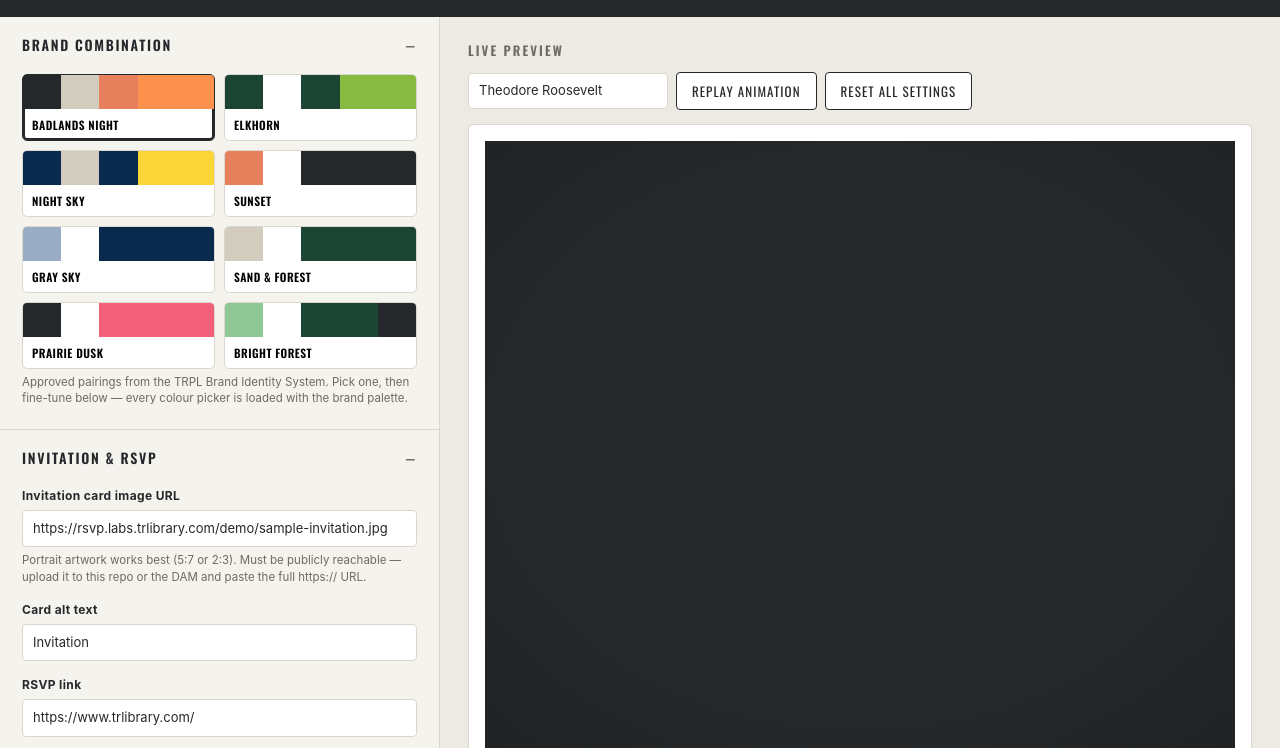
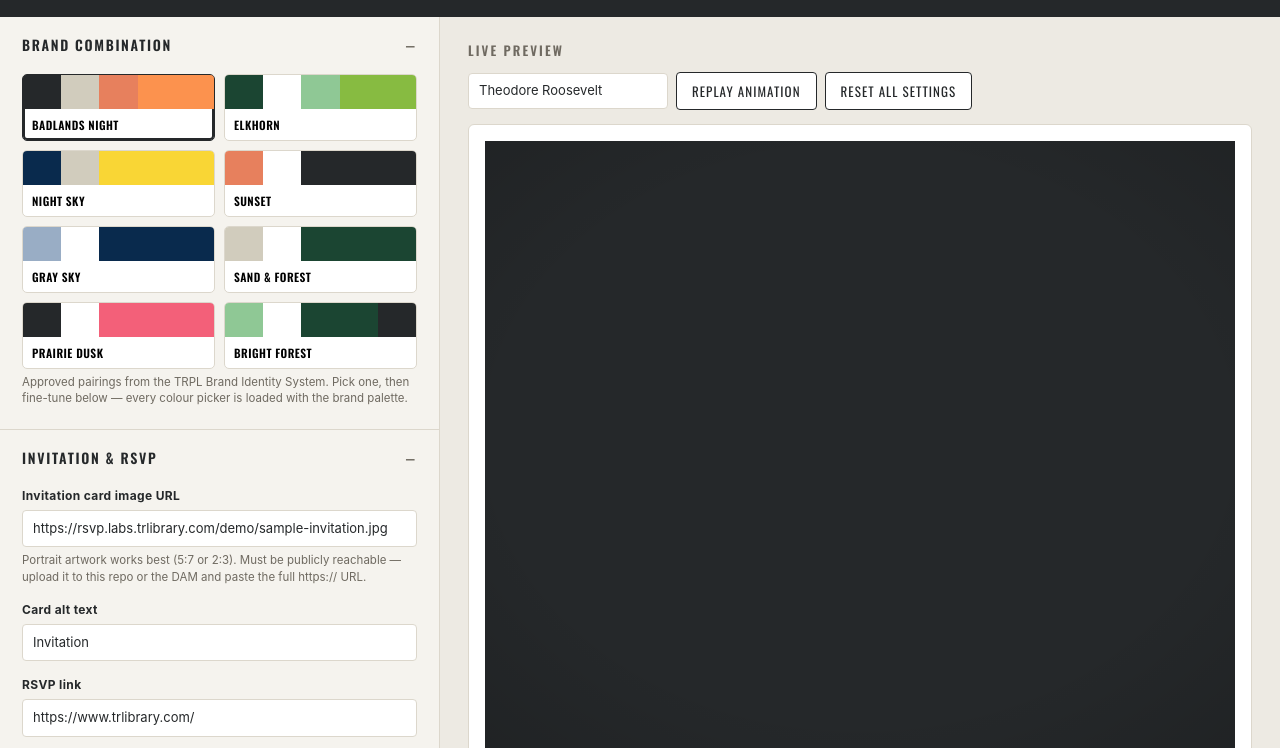
Before and after one commit to Theodore-Roosevelt-Presidential-Library/DigitalInvite, a plain HTML site: page index.html in a window 1280 px wide. Shown: the part 52-800 px from the top of the page. Drawn offline with nearby package versions, Linux system fonts and the light colour scheme.

Commit message:
Fixes to color selectors

```diff
--- a/dist/trpl-invite.js
+++ b/dist/trpl-invite.js
@@ -346,7 +346,8 @@
       '.stage.live .env-inner{opacity:0;}',
 
       '.throat{position:absolute;left:0;right:0;top:0;height:calc(var(--throat-h) + 1px);',
-      '  background:var(--liner);z-index:2;border-radius:3px 3px 0 0;}',
+      '  background:var(--liner);z-index:2;border-radius:3px 3px 0 0;',
+      '  box-shadow:inset 0 2px 0 var(--throat-edge);}',
 
       '.pocket{position:absolute;left:0;right:0;top:var(--throat-h);bottom:0;z-index:6;',
       '  background:var(--env);border-radius:0 0 3px 3px;',
@@ -580,6 +581,9 @@
     s.setProperty('--stage-r', cfg.stageRadius);
     s.setProperty('--env', cfg.envelopeColor);
     s.setProperty('--liner', cfg.linerColor);
+    // a flat lip along the fold so the opening still reads as an opening
+    s.setProperty('--throat-edge', luminance(cfg.linerColor) > 0.4
+      ? 'rgba(0,0,0,.22)' : 'rgba(255,255,255,.16)');
     s.setProperty('--seal-c', cfg.sealColor);
     s.setProperty('--seal-img', cssUrl(sealSrc));
     s.setProperty('--seal-s', cfg.sealScale);
--- a/index.html
+++ b/index.html
@@ -237,6 +237,7 @@
         <label><span class="lb">Envelope liner colour</span>
           <span class="colorrow"><input type="color" data-c="linerColor" value="#E7805D"><input type="text" data-k="linerColor" value="#E7805D"></span>
           <span class="swatches" data-for="linerColor"></span>
+          <span class="hint" id="linerNote"></span>
         </label>
         <label><span class="lb">Flap shape</span>
           <select data-k="flapShape">
@@ -380,11 +381,11 @@
       sealColor:'#FC924E', accentColor:'#FC924E', stampPaper:'#FFFFFF' },
 
     { name:'Elkhorn', vignette:true,
-      backgroundColor:'#1B4532', envelopeColor:'#FFFFFF', linerColor:'#1B4532',
+      backgroundColor:'#1B4532', envelopeColor:'#FFFFFF', linerColor:'#8FC895',
       sealColor:'#87BB41', accentColor:'#87BB41', stampPaper:'#FFFFFF' },
 
     { name:'Night Sky', vignette:true,
-      backgroundColor:'#092A4D', envelopeColor:'#D1CCBD', linerColor:'#092A4D',
+      backgroundColor:'#092A4D', envelopeColor:'#D1CCBD', linerColor:'#F9D635',
       sealColor:'#F9D635', accentColor:'#F9D635', stampPaper:'#FFFFFF' },
 
     { name:'Sunset', vignette:false,
@@ -516,6 +517,42 @@
   function ratio(a,b){ var x=lumOf(a),y=lumOf(b); return (Math.max(x,y)+0.05)/(Math.min(x,y)+0.05); }
   function autoInk(bg){ return ratio(bg,'#25282A') >= ratio(bg,'#FFFFFF') ? '#25282A' : '#FFFFFF'; }
 
+  /* Perceptual distance (redmean). Luminance contrast alone is the wrong test
+     here — Sunset Yellow on Sand is near-identical in luminance but obviously
+     a different colour, and flagging that would just train people to ignore
+     the warning. 0 = identical, ~765 = black vs white. */
+  function colourDistance(a, b){
+    function rgb(h){ return [1,3,5].map(function(i){ return parseInt(h.substr(i,2),16); }); }
+    var x = rgb(a), y = rgb(b);
+    var rm = (x[0] + y[0]) / 2;
+    var dR = x[0]-y[0], dG = x[1]-y[1], dB = x[2]-y[2];
+    return Math.sqrt((2 + rm/256)*dR*dR + 4*dG*dG + (2 + (255-rm)/256)*dB*dB);
+  }
+
+  /* The liner is what the open flap reveals. If it matches the background the
+     envelope reads as a hole in the page; if it matches the paper the opening
+     disappears entirely. Warn on both. */
+  var LINER_MIN_DISTANCE = 60;
+  function checkLiner(cfg){
+    var el = document.getElementById('linerNote');
+    var L = cfg.linerColor;
+    if (!/^#[0-9a-f]{6}$/i.test(L)) { el.textContent=''; return; }
+    var msgs = [];
+    if (/^#[0-9a-f]{6}$/i.test(cfg.backgroundColor) &&
+        colourDistance(L, cfg.backgroundColor) < LINER_MIN_DISTANCE)
+      msgs.push('too close to the background — the open envelope will look like a hole in the page');
+    if (/^#[0-9a-f]{6}$/i.test(cfg.envelopeColor) &&
+        colourDistance(L, cfg.envelopeColor) < LINER_MIN_DISTANCE)
+      msgs.push('too close to the envelope paper — the opening will barely read');
+    if (msgs.length){
+      el.textContent = 'Heads up: this liner is ' + msgs.join(', and ') + '.';
+      el.style.color = '#a33';
+    } else {
+      el.textContent = '';
+      el.style.color = '';
+    }
+  }
+
   function syncInkUI(cfg){
     var auto = document.getElementById('autoInk').checked;
     document.getElementById('inkManual').hidden = auto;
@@ -543,6 +580,7 @@
     mount.innerHTML = '';
     inst = TRPLInvite.create(mount, preview);
     syncInkUI(cfg);
+    checkLiner(cfg);
     markActivePreset();
     showContrast(cfg);
     writeCode(cfg);
```
Also changed, not shown: 1 other file.
